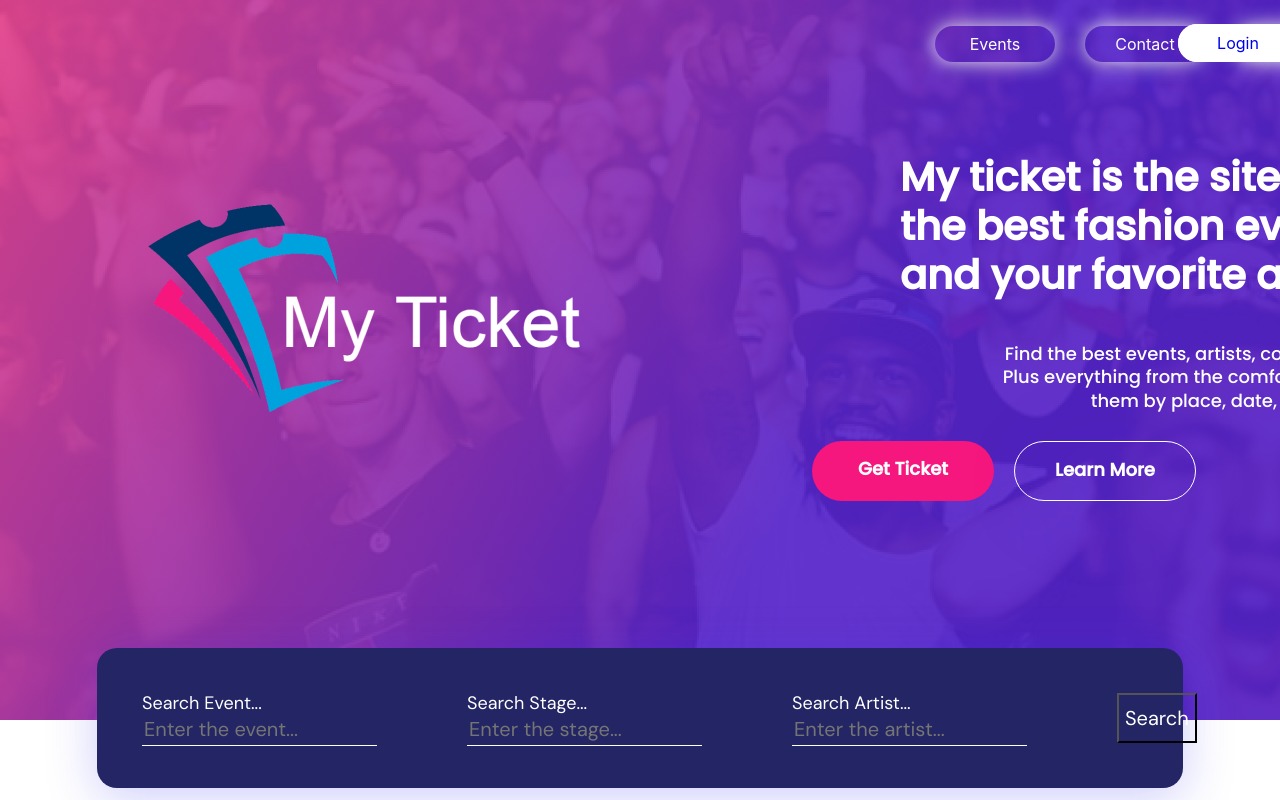
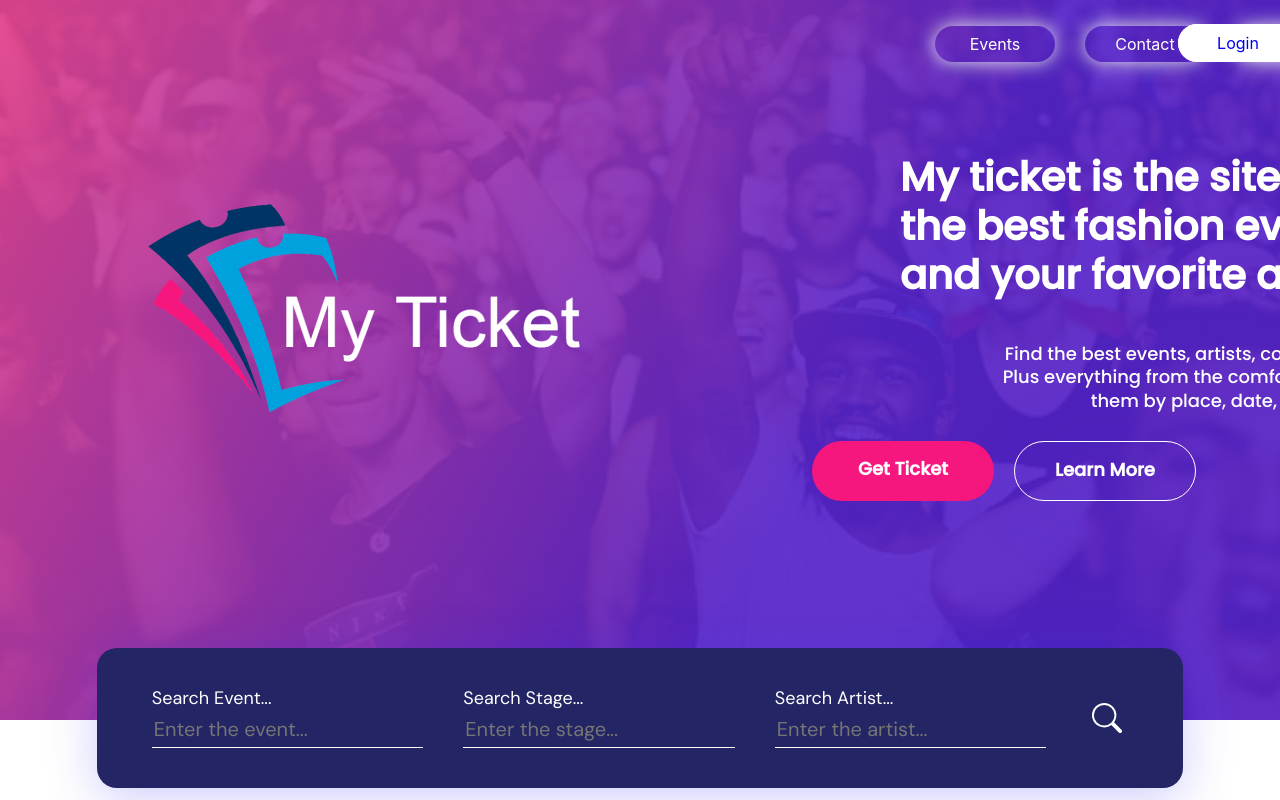
Before and after one commit to JuanDls01/client-concerts, a React (Create React App) app: page / in a window 1280 px wide. Shown: the top 800 px of the page. Built offline with nearby package versions, Linux system fonts and the light colour scheme; no server answers.

Commit message:
Mejorando los estilos de la SearchBar

```diff
--- a/src/components/SearchBars/SearchBars.jsx
+++ b/src/components/SearchBars/SearchBars.jsx
@@ -3,6 +3,7 @@ import { useDispatch, useSelector } from 'react-redux';
 import actionsCreator from '../../redux/actions/index';
 import Swal from 'sweetalert2';
 import style from '../SearchBars/SearchBars.module.css';
+import { BsSearch } from 'react-icons/bs';
 
 const {getNameEvent, getEvents} = actionsCreator;
 
@@ -56,21 +57,21 @@ export default function SearchBars() {
     return (
         <div className={style.searchBox}>
              <div className={style.searches}>
-                <div className={style.searchEvent}>
+                <div className={style.search}>
                     <label className={style.label} >Search Event...</label>
                     <input id="nameEvent" className={style.input} type='search' placeholder="Enter the event..." onChange={handleInputNameChange} value={nameEvent}/>
                 </div>
-                <div className={style.searchStage}>
+                <div className={style.search}>
                     <label className={style.label} >Search Stage...</label>
                     <input className={style.input} type='search' placeholder="Enter the stage..." onChange={handleInputPlaceChange} value={nameStage}/>
 
                 </div>
-                <div className={style.searchArtist}>
+                <div className={style.search}>
                     <label className={style.label} >Search Artist...</label>
                     <input className={style.input} type='search' placeholder="Enter the artist..." onChange={handleInputArtistChange} value={nameArtist}/>
                 </div>
                 <div className={style.searchButton}>
-                    <button className={style.button} type='submit' onClick={handleSubmitEvent}>Search</button>
+                    <button className={style.button} type='submit' onClick={handleSubmitEvent}><BsSearch className={style.icon}/></button>
                 </div>
             </div>
         </div>
--- a/src/components/SearchBars/SearchBars.module.css
+++ b/src/components/SearchBars/SearchBars.module.css
@@ -16,42 +16,42 @@
     box-shadow: 0px 10px 50px rgba(61, 55, 241, 0.25);
     border-radius: 20px;
     display: inline-flex;
+    justify-content: center;
 }
 
-.searchEvent {
+.search {
     display: -ms-grid;
     display: grid;
-    margin: 45px;
-}
+    margin: 40px 20px;
+    width: 25%;
 
-.searchStage {
-    display: grid;
-    margin: 45px;
-}
-
-.searchArtist {
-    display: grid;
-    margin: 45px;
 }
 
 .searchButton {
     display: grid;
-    margin: 45px;
+    margin: 40px 20px;
 }
 
 .button {
-    font-family: 'DM Sans';
-    font-style: normal;
-    font-weight: 400;
-    font-size: 20px;
-    line-height: 21px;
-    text-align: left;
+    font-weight: 500;
+    font-size: 30px;
     background-color: transparent;
     color: #FFFFFF;
+    border: none;
+    cursor: pointer;
 }
+
 .button:hover {
-    background-color:  #FFFFFF;
-    color: #242565;
+    transform: scale(1.2);
+    transition: 0.5s;
+}
+
+.icon {
+    display: flex;
+    justify-content: center;
+    align-items: center;
+    width: 30px;
+    height: 30px;
 }
 
 .label {
@@ -78,16 +78,5 @@
     line-height: 29px;
     /* identical to box height */
     color: #FFFFFF;
+    outline: none;
 }
-
-.searchStage {
-    display: -ms-grid;
-    display: grid;
-    margin: 45px;
-}
-
-.searchArtist {
-    display: -ms-grid;
-    display: grid;
-    margin: 45px;
-}
```
